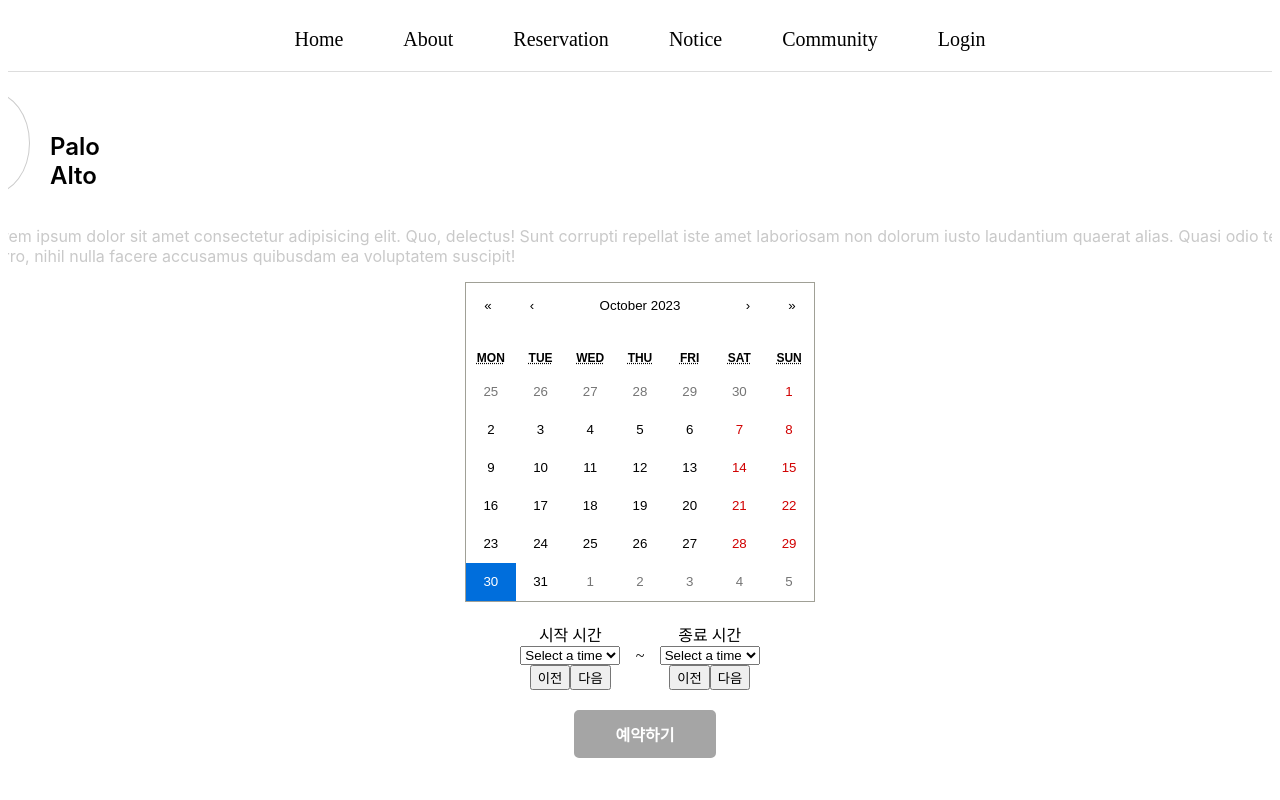
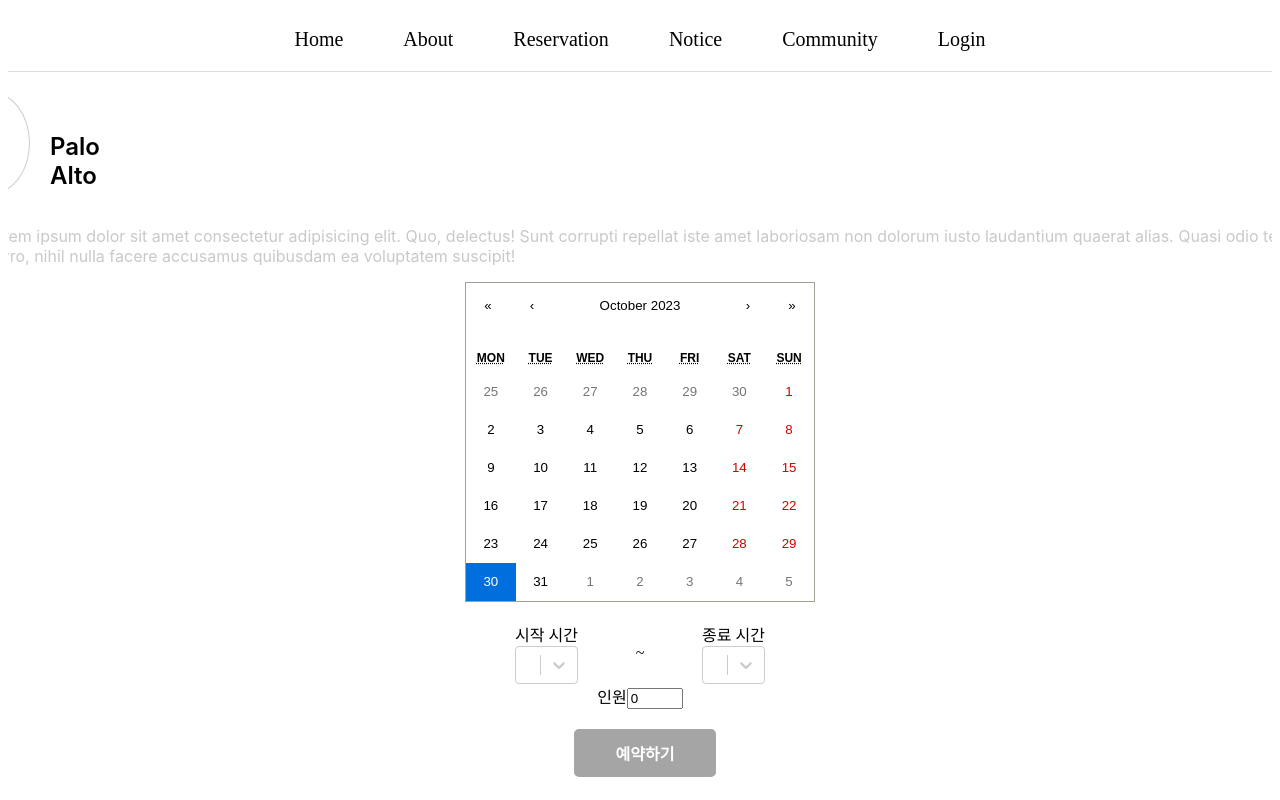
Before and after one commit to 2023-Team-Luna-Achieve/project, a React (Vite) app in the folder frontend/: page /Reservation in a window 1280 px wide. Built offline with nearby package versions, Linux system fonts and the light colour scheme.

Commit message:
Chore: selectDate 제외 전달 확인

```diff
--- a/frontend/src/components/TimeSelect.tsx
+++ b/frontend/src/components/TimeSelect.tsx
@@ -1,65 +1,36 @@
-import React, { useState, useEffect } from 'react';
+import React from 'react';
+import Select from 'react-select';
+
+const generateTimeOptions = () => {
+  const options = [];
+  for (let hour = 0; hour < 24; hour++) {
+    for (let minute = 0; minute < 60; minute += 30) {
+      const formattedHour = hour.toString().padStart(2, '0');
+      const formattedMinute = minute.toString().padStart(2, '0');
+      const timeLabel = `${formattedHour}:${formattedMinute}`;
+      options.push({ label: timeLabel, value: timeLabel });
+    }
+  }
+  return options;
+};
+
+const options = generateTimeOptions();
 
 interface TimeSelectProps {
-  label: string;
   value: string;
   onChange: (selectedTime: string) => void;
+  label: string;
 }
 
-const TimeSelect: React.FC<TimeSelectProps> = ({ label, value, onChange }) => {
-  const [timeSlots, setTimeSlots] = useState<string[]>([]);
-  const [currentPage, setCurrentPage] = useState(2);
-  const slotsPerPage = 10;
-
-  useEffect(() => {
-    const allTimeSlots = [];
-    for (let hour = 0; hour < 24; hour++) {
-      for (let minute = 0; minute < 60; minute += 30) {
-        const time = `${String(hour).padStart(2, '0')}:${String(minute).padStart(2, '0')}`;
-        allTimeSlots.push(time);
-      }
-    }
-    setTimeSlots(allTimeSlots);
-  }, []);
-
-  const handleTimeChange = (e: React.ChangeEvent<HTMLSelectElement>) => {
-    onChange(e.target.value);
-  };
-
-  const getCurrentPageTimeSlots = () => {
-    const startIndex = currentPage * slotsPerPage;
-    const endIndex = startIndex + slotsPerPage;
-    return timeSlots.slice(startIndex, endIndex);
-  };
-
-  const goToPreviousPage = () => {
-    if (currentPage > 0) {
-      setCurrentPage(currentPage - 1);
-    }
-  };
-
-  const goToNextPage = () => {
-    const totalPages = Math.ceil(timeSlots.length / slotsPerPage);
-    if (currentPage < totalPages - 1) {
-      setCurrentPage(currentPage + 1);
-    }
-  };
-
+const TimeSelect: React.FC<TimeSelectProps> = ({ value, onChange, label }) => {
   return (
     <div>
-      <label htmlFor="time-select">{label}</label>
-      <select id="time-select" value={value} onChange={handleTimeChange} aria-label={label}>
-        <option value="">Select a time</option>
-        {getCurrentPageTimeSlots().map((time) => (
-          <option key={time} value={time}>
-            {time}
-          </option>
-        ))}
-      </select>
-      <div>
-        <button onClick={goToPreviousPage}>이전</button>
-        <button onClick={goToNextPage}>다음</button>
-      </div>
+      <label>{label}</label>
+      <Select
+        options={options}
+        value={{ label: value, value }}
+        onChange={(selectedOption) => onChange(selectedOption?.value as string)}
+      />
     </div>
   );
 };
--- a/frontend/src/pages/ReservationPage.tsx
+++ b/frontend/src/pages/ReservationPage.tsx
@@ -2,6 +2,7 @@ import React, { useState } from 'react';
 import styled from 'styled-components';
 import CalendarComponent from '../components/Calendar';
 import TimeSelect from '../components/TimeSelect';
+import axios from 'axios';
 
 const ReservationPageWrapper = styled.div`
   display: flex;
@@ -97,28 +98,43 @@ const Separator = styled.span`
 `;
 
 const ReservationPage: React.FC = () => {
-  const [startTime, setStartTime] = useState<string>(''); // 'startTime'를 문자열로 초기화
-  const [endTime, setEndTime] = useState<string>(''); // 'endTime'를 문자열로 초기화
+  const [selectedDate] = useState<Date | null>(null);
+  const [startTime, setStartTime] = useState<string>('');
+  const [endTime, setEndTime] = useState<string>('');
+  const [members, setMembers] = useState<number>(0);
 
-  const handleReservation = () => {
-    if (startTime && endTime) {
-      fetch('https://your-backend-api.com/reservation', {
-        method: 'POST',
-        headers: {
-          'Content-Type': 'application/json',
-        },
-        body: JSON.stringify({ startTime, endTime }),
-      })
-        .then((response) => {
-          if (response.ok) {
-            console.log('Reservation successful');
-          } else {
-            console.error('Reservation failed');
-          }
-        })
-        .catch((error) => {
-          console.error('Reservation failed:', error);
+  const handleReservation = async () => {
+    console.log('selectedDate:', selectedDate);
+    console.log('startTime:', startTime);
+    console.log('endTime:', endTime);
+    console.log('members:', members);
+
+    if (selectedDate && startTime && endTime && members > 0) {
+      const reservationStartTime = new Date(selectedDate);
+      reservationStartTime.setHours(Number(startTime.split(':')[0]), Number(startTime.split(':')[1]));
+
+      const reservationEndTime = new Date(selectedDate);
+      reservationEndTime.setHours(Number(endTime.split(':')[0]), Number(endTime.split(':')[1]));
+
+      try {
+        // axios를 사용하여 API 호출
+        const response = await axios.post('http://localhost:8080/api/reservation', {
+          reservationStartTime: reservationStartTime.toISOString(),
+          reservationEndTime: reservationEndTime.toISOString(),
+          members,
+          meetingRoomId: 2,
         });
+
+        if (response.status === 200) {
+          console.log('Reservation successful');
+        } else {
+          console.error('Reservation failed');
+        }
+      } catch (error) {
+        console.error('Reservation failed:', error);
+      }
+    } else {
+      console.error('Please fill in all fields');
     }
   };
 
@@ -148,6 +164,16 @@ const ReservationPage: React.FC = () => {
           <Separator>~</Separator>
           <TimeSelect value={endTime} onChange={(selectedTime: string) => setEndTime(selectedTime)} label="종료 시간" />
         </TimeSelectContainer>
+        <div>
+          <label>인원</label>
+          <input
+            type="number"
+            value={members}
+            onChange={(e) => setMembers(parseInt(e.target.value, 10))}
+            min={1}
+            max={10}
+          />
+        </div>
         <Button onClick={handleReservation}>예약하기</Button>
       </ContentWrapper>
     </ReservationPageWrapper>
```
